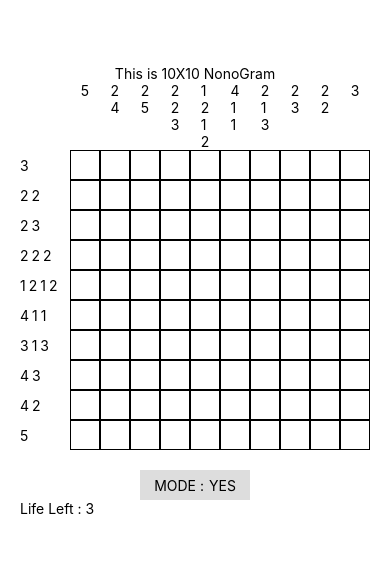
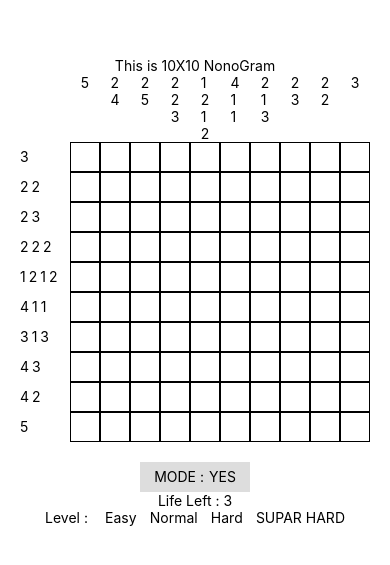
Before and after one commit to SJ-1220/MaxiGram, a React Native app: screen / in a window 390 px wide. Shown: the part 131-696 px from the top of the page. Built offline with nearby package versions, Linux system fonts and the light colour scheme.

Commit message:
Feat: Add dynamic grid resizing with buttons and support for 5x5 and 15x15 hints and solutions

```diff
--- a/App.js
+++ b/App.js
@@ -1,12 +1,18 @@
 import { StatusBar } from "expo-status-bar";
 import { useEffect, useState } from "react";
-import { StyleSheet, Text, TouchableOpacity, View } from "react-native";
+import {
+  ScrollView,
+  StyleSheet,
+  Text,
+  TouchableOpacity,
+  View,
+} from "react-native";
 import { hints } from "./hints";
 import { colors } from "./colors";
 import { solution } from "./solution";
 
 export default function App() {
-  const size = 10;
+  const [size, setSize] = useState(10);
   const [life, setLife] = useState(3);
   const [grid, setGrid] = useState(
     Array(size)
@@ -14,11 +20,21 @@ export default function App() {
       .map(() => Array(size).fill(null))
   );
   const [mode, setMode] = useState("yes");
+
+  useEffect(() => {
+    setGrid(
+      Array(size)
+        .fill(null)
+        .map(() => Array(size).fill(null))
+    );
+    setLife(3);
+  }, [size]);
   useEffect(() => {
     if (life <= 0) {
       gameOver();
     }
   }, [life]);
+
   const cellTouch = (rowIndex, colIndex) => {
     setGrid((grid) => {
       if (
@@ -30,14 +46,14 @@ export default function App() {
       }
       const newGrid = grid.map((row) => [...row]);
       if (mode === "yes") {
-        if (solution[rowIndex][colIndex] === 1) {
+        if (solution[size][rowIndex][colIndex] === 1) {
           newGrid[rowIndex][colIndex] = "blue";
         } else {
           newGrid[rowIndex][colIndex] = "redDark";
           setLife((prevlife) => prevlife - 1);
         }
       } else {
-        if (solution[rowIndex][colIndex] === 0) {
+        if (solution[size][rowIndex][colIndex] === 0) {
           newGrid[rowIndex][colIndex] = "red";
         } else {
           newGrid[rowIndex][colIndex] = "blueDark";
@@ -54,8 +70,8 @@ export default function App() {
     setMode((prevMode) => (prevMode === "yes" ? "no" : "yes"));
   };
   const isGameClear = (grid) => {
-    for (let row = 0; row < 10; row++) {
-      for (let col = 0; col < 10; col++) {
+    for (let row = 0; row < size; row++) {
+      for (let col = 0; col < size; col++) {
         if (
           grid[row][col] === null ||
           grid[row][col] === undefined ||
@@ -66,6 +82,18 @@ export default function App() {
       }
     }
     return true;
+  };
+  const levelEasy = () => {
+    setSize(5);
+  };
+  const levelNormal = () => {
+    setSize(10);
+  };
+  const levelHard = () => {
+    setSize(15);
+  };
+  const levelSuparHard = () => {
+    setSize(30);
   };
   const gameClear = () => {
     alert("Congratulations! You have cleared the game!");
@@ -79,18 +107,15 @@ export default function App() {
         This is {size}X{size} NonoGram
       </Text>
       <StatusBar style="auto" />
-      <View>
+      <View style={{ alignItems: "center" }}>
         {/* 위 힌트 */}
         <View style={{ flexDirection: "row", marginLeft: 5 * size }}>
-          {hints.row.map((i, hintRowIndex) => (
-            <View
-              key={hintRowIndex}
-              style={[styles.hintRow, { width: 3 * size }]}
-            >
+          {hints[size].row.map((i, hintRowIndex) => (
+            <View key={hintRowIndex} style={styles.hintRow}>
               <View>
-                {hints.row[hintRowIndex].map((i, hintRowIndexIndex) => (
+                {hints[size].row[hintRowIndex].map((i, hintRowIndexIndex) => (
                   <Text key={hintRowIndexIndex}>
-                    {hints.row[hintRowIndex][hintRowIndexIndex]}
+                    {hints[size].row[hintRowIndex][hintRowIndexIndex]}
                   </Text>
                 ))}
               </View>
@@ -102,17 +127,22 @@ export default function App() {
           {/* 왼쪽 힌트 */}
           <View>
             <View>
-              {hints.col.map((i, hintColIndex) => (
+              {hints[size].col.map((i, hintColIndex) => (
                 <View
                   key={hintColIndex}
                   style={[styles.hintCol, { width: 5 * size }]}
                 >
                   <View style={{ flexDirection: "row" }}>
-                    {hints.col[hintColIndex].map((i, hintColIndexIndex) => (
-                      <Text key={hintColIndexIndex} style={{ marginRight: 3 }}>
-                        {hints.col[hintColIndex][hintColIndexIndex]}
-                      </Text>
-                    ))}
+                    {hints[size].col[hintColIndex].map(
+                      (i, hintColIndexIndex) => (
+                        <Text
+                          key={hintColIndexIndex}
+                          style={{ marginRight: 3 }}
+                        >
+                          {hints[size].col[hintColIndex][hintColIndexIndex]}
+                        </Text>
+                      )
+                    )}
                   </View>
                 </View>
               ))}
@@ -153,8 +183,30 @@ export default function App() {
             <Text style={{ textTransform: "uppercase" }}>{mode}</Text>
           </TouchableOpacity>
         </View>
-        <View>
+        <View style={{ alignSelf: "center" }}>
           <Text>Life Left : {life}</Text>
+        </View>
+        <View
+          style={{
+            flexDirection: "row",
+            width: 300,
+            justifyContent: "space-between",
+            alignSelf: "center",
+          }}
+        >
+          <Text>Level : </Text>
+          <TouchableOpacity onPress={levelEasy}>
+            <Text>Easy</Text>
+          </TouchableOpacity>
+          <TouchableOpacity onPress={levelNormal}>
+            <Text>Normal</Text>
+          </TouchableOpacity>
+          <TouchableOpacity onPress={levelHard}>
+            <Text>Hard</Text>
+          </TouchableOpacity>
+          <TouchableOpacity onPress={levelSuparHard}>
+            <Text>SUPAR HARD</Text>
+          </TouchableOpacity>
         </View>
       </View>
     </View>
@@ -176,6 +228,7 @@ const styles = StyleSheet.create({
   },
   hintRow: {
     alignItems: "center",
+    width: 30,
   },
   hintCol: { height: 30, justifyContent: "center" },
   mode: {
--- a/hints.js
+++ b/hints.js
@@ -1,4 +1,10 @@
 export const hints = {
+  // 왼쪽힌트가 col
+  5: {
+    col: [[2], [1, 2], [1, 1], [2, 1], [3]],
+    row: [[4], [2], [1], [2], [4]],
+  },
+  10: {
     col: [
       [3],
       [2, 2],
@@ -23,4 +29,45 @@ export const hints = {
       [2, 2],
       [3],
     ],
+  },
+  15: {
+    col: [
+      [7],
+      [2, 4],
+      [2, 1, 2, 1],
+      [3, 1, 4],
+      [3, 1, 1, 3],
+      [3, 1, 4],
+      [2, 1, 1, 1, 5],
+      [2, 1, 1, 1, 4],
+      [1, 1, 1, 1, 4],
+      [1, 1, 1, 1, 5],
+      [1, 5],
+      [9, 3],
+      [1, 1, 3],
+      [2, 2, 2],
+      [7],
+    ],
+    row: [
+      [3],
+      [6],
+      [13],
+      [2, 1, 2],
+      [1, 3, 4, 1, 1],
+      [1, 1, 1],
+      [1, 1, 6, 1, 1],
+      [3, 1, 1],
+      [2, 1, 5, 1, 1],
+      [2, 3, 1, 2],
+      [13],
+      [8],
+      [7],
+      [8],
+      [1, 5],
+    ],
+  },
+  30: {
+    col: [],
+    row: [],
+  },
 };
--- a/solution.js
+++ b/solution.js
@@ -1,4 +1,12 @@
-export const solution = [
+export const solution = {
+  5: [
+    [0, 0, 0, 1, 1],
+    [1, 0, 0, 1, 1],
+    [1, 0, 0, 0, 1],
+    [1, 1, 0, 0, 1],
+    [1, 1, 1, 0, 0],
+  ],
+  10: [
     [0, 0, 0, 1, 1, 1, 0, 0, 0, 0],
     [0, 0, 1, 1, 0, 1, 1, 0, 0, 0],
     [0, 1, 1, 0, 0, 1, 1, 1, 0, 0],
@@ -9,4 +17,23 @@ export const solution = [
     [1, 1, 1, 1, 0, 0, 1, 1, 1, 0],
     [0, 1, 1, 1, 1, 0, 1, 1, 0, 0],
     [0, 0, 1, 1, 1, 1, 1, 0, 0, 0],
-];
+  ],
+  15: [
+    [0, 0, 0, 1, 1, 1, 1, 1, 1, 1, 0, 0, 0, 0, 0],
+    [0, 0, 1, 1, 0, 0, 0, 1, 1, 1, 1, 0, 0, 0, 0],
+    [0, 1, 1, 0, 1, 0, 1, 1, 0, 0, 1, 0, 0, 0, 0],
+    [1, 1, 1, 0, 1, 0, 0, 0, 1, 1, 1, 1, 0, 0, 0],
+    [1, 1, 1, 0, 1, 0, 1, 0, 0, 1, 1, 1, 0, 0, 0],
+    [1, 1, 1, 0, 0, 0, 1, 0, 1, 1, 1, 1, 0, 0, 0],
+    [0, 1, 1, 0, 1, 0, 1, 0, 1, 0, 1, 1, 1, 1, 1],
+    [0, 1, 1, 0, 1, 0, 1, 0, 1, 0, 1, 1, 1, 1, 0],
+    [0, 0, 1, 0, 1, 0, 1, 0, 1, 0, 1, 1, 1, 1, 0],
+    [0, 0, 1, 0, 1, 0, 1, 0, 1, 0, 1, 1, 1, 1, 1],
+    [0, 0, 1, 0, 0, 0, 0, 0, 0, 0, 1, 1, 1, 1, 1],
+    [0, 0, 1, 1, 1, 1, 1, 1, 1, 1, 1, 0, 1, 1, 1],
+    [0, 0, 1, 0, 0, 0, 0, 0, 0, 0, 1, 0, 1, 1, 1],
+    [0, 0, 1, 1, 0, 0, 0, 0, 0, 1, 1, 0, 0, 1, 1],
+    [0, 0, 0, 1, 1, 1, 1, 1, 1, 1, 0, 0, 0, 0, 0],
+  ],
+  30: [],
+};
```
Lines whose indentation alone changed are shown as unchanged.
